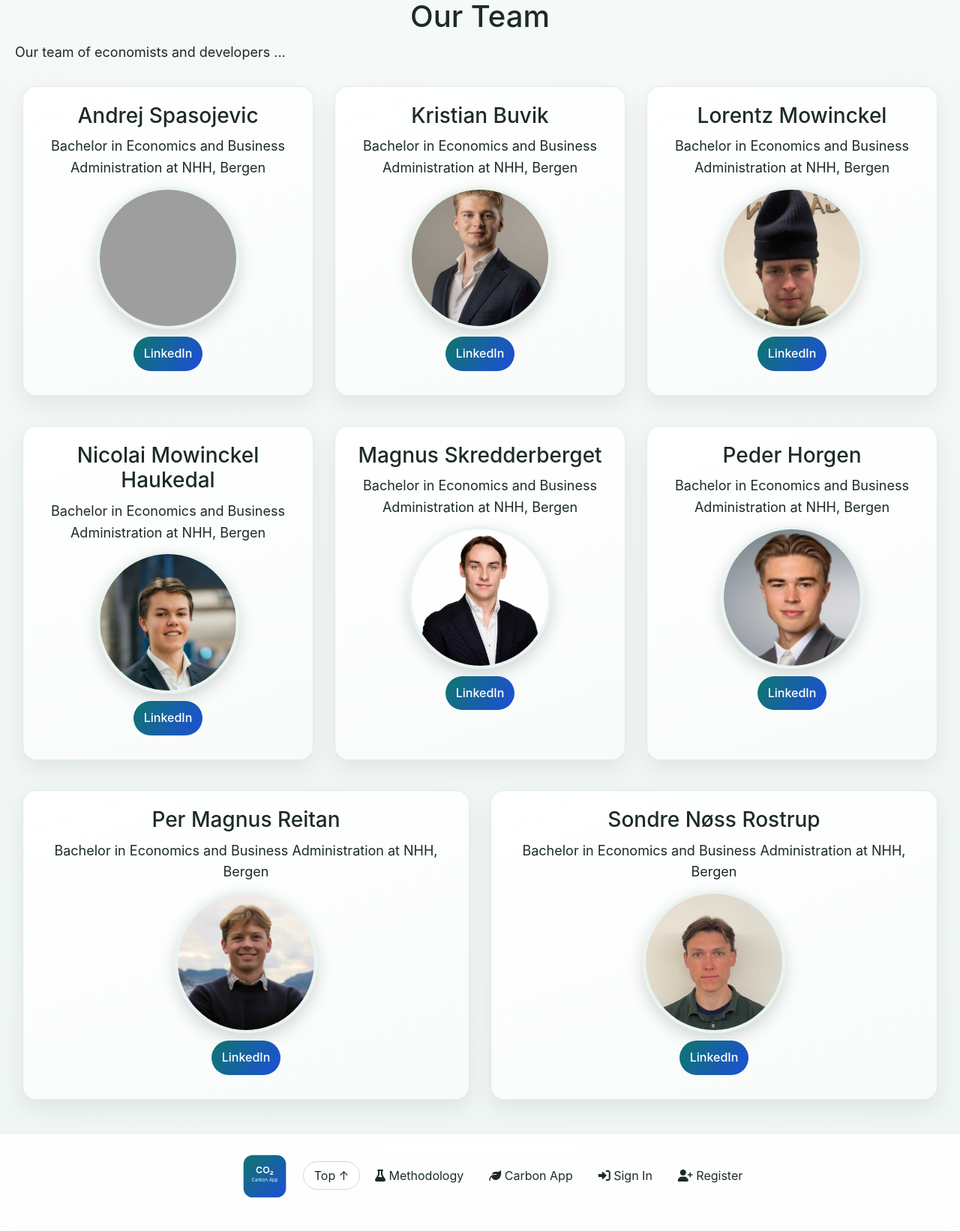
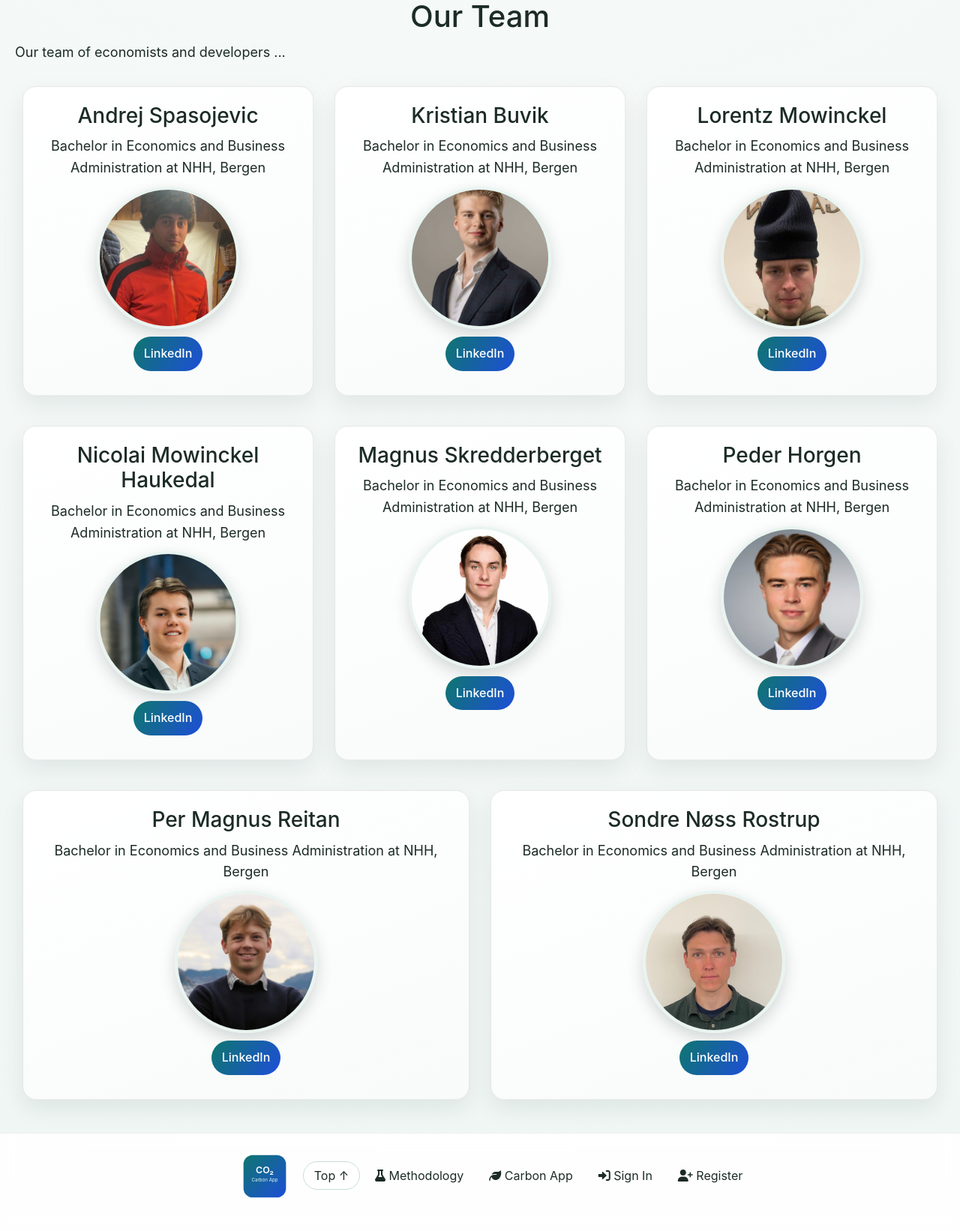
Before and after one commit to Horg1/Carbon_App_Group_2, a Flask app: page / in a window 1280 px wide. Shown: the part 834-2476 px from the top of the page at 75% size. Run offline with Flask 3, Linux system fonts and the light colour scheme; some libraries are stand-ins or nearby versions; grey boxes are pictures that could not be loaded.

Commit message:
Bilde Spazo

```diff
--- a/capp/templates/home.html
+++ b/capp/templates/home.html
@@ -30,7 +30,7 @@
       <div class="box">
         <h3>Andrej Spasojevic</h3>
         <p>Bachelor in Economics and Business Administration at NHH, Bergen</p>
-        <img class="team-photo" src="{{ url_for('static', filename='img/team/andrej-spasojevic.jpg') }}" alt="Andrej Spasojevic">
+        <img class="team-photo" src="{{ url_for('static', filename='img/team/Spazo.png') }}" alt="Andrej Spasojevic">
         <div class="section_container_buttons_developers">
           <a class="btn_developers" href="https://www.linkedin.com/in/andrej-spasojevic/" target="_blank" rel="noopener noreferrer">LinkedIn</a>
         </div>
```
Also changed, not shown: capp/static/img/team/Spazo.png (added).
